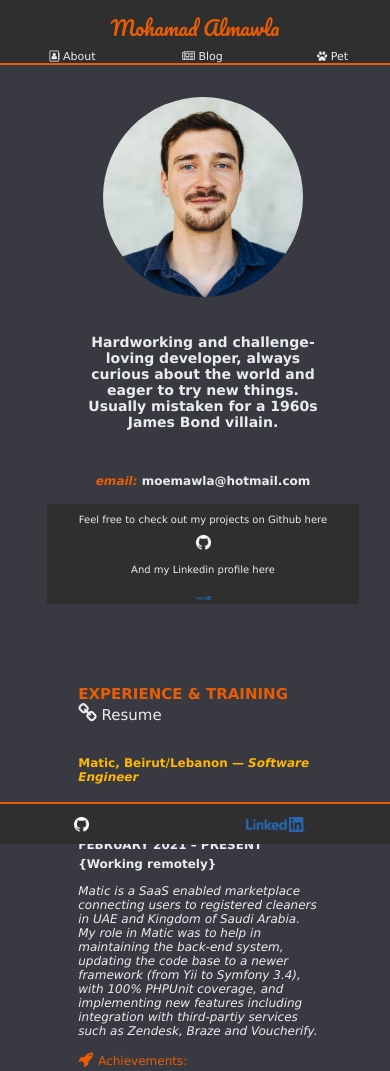
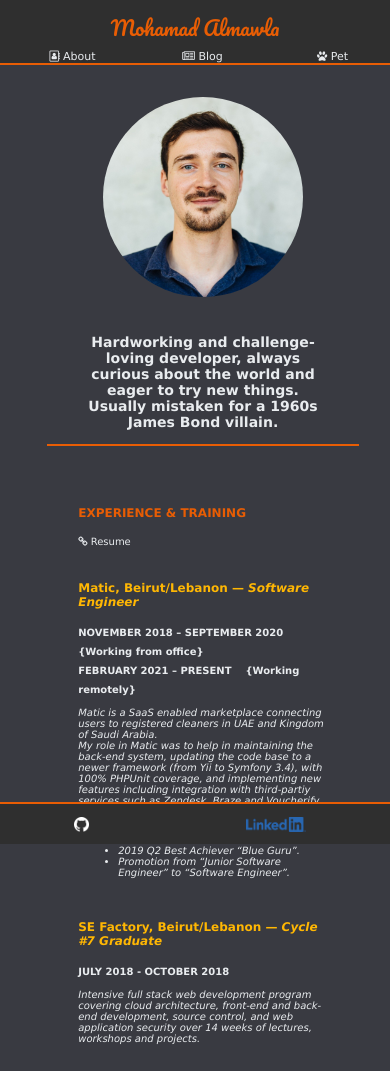
Before and after one commit to moemawla/moemawla.github.io, a plain HTML site: page about.html in a window 390 px wide. Shown: the top 1071 px of the page. Drawn offline with Linux system fonts and the light colour scheme.

Commit message:
add final design touches

```diff
--- a/about.html
+++ b/about.html
@@ -8,7 +8,7 @@
         <link rel="stylesheet" href="https://fonts.googleapis.com/css2?family=Pacifico&display=swap">
         <link rel="stylesheet" href="https://cdnjs.cloudflare.com/ajax/libs/font-awesome/4.7.0/css/font-awesome.min.css">
         <link rel="stylesheet" href="styles.css">
-        <title>Portfolio</title>
+        <title>Mohamad Almawla</title>
     </head>
     <body>
         <nav id="navBar">
@@ -37,41 +37,25 @@
             </div>
         </nav>
         <div id="container">
-            <section id="firstAboutMe">
+            <header id="firstAboutMe">
                 <div>
                     <h3>
                         Hardworking and challenge-loving developer, always curious about the world and eager to try new things.
                         Usually mistaken for a 1960s James Bond villain.
                     </h3>
-                    <br>
-                    <h4><i class="orange">email: </i>moemawla@hotmail.com</h4>
                 </div>
                 <div>
                     <img id="profilePicture" src="./images/myPhoto.jpg"/>
                 </div>
-            </section>
+            </header>
             <section id="secondAboutMe">
-                <div>
-                    <span>Feel free to check out my projects on Github here</span>
-                    <a href="https://github.com/moemawla" target="_blank">
-                        <img id="githubIcon" src="./images/GitHub-Mark-Light-32px.png"/>
+                <div id="experienceTitle">
+                    <h2 class="orange">EXPERIENCE & TRAINING</h2>
+                    <a href="./resources/resume.pdf" target="_blank">
+                        <i class="fa fa-link"></i> Resume
                     </a>
                 </div>
-                <div>
-                    <span>And my Linkedin profile here</span>
-                    <a href="https://www.linkedin.com/in/mohamad-almawla-61603a14a/" target="_blank">
-                        <img id="githubIcon" width="90px" src="./images/LI-Logo.png"/>
-                    </a>
-                </div>
-            </section>
-            <section id="thirdAboutMe">
-                <div id="experienceTitle">
-                    <span class="orange"><strong>EXPERIENCE & TRAINING</strong></span>
-                    <a href="./resources/resume.pdf" target="_blank">
-                        <i class="fa fa-link" style="font-size:20px"></i> Resume
-                    </a>
-                </div>
-                <div>
+                <article>
                     <h3 class="yellow">Matic, Beirut/Lebanon — <em>Software Engineer</em></h3>
                     <span class="timePeriod">NOVEMBER 2018 – SEPTEMBER 2020 &nbsp;&nbsp; {Working from office}</span>
                     <br>
@@ -90,16 +74,16 @@
                             <li><em>Promotion from “Junior Software Engineer” to “Software Engineer”.</em></li>
                         </ul>
                     </div>
-                </div>
-                <div>
+                </article>
+                <article>
                     <h3 class="yellow">SE Factory, Beirut/Lebanon — <em>Cycle #7 Graduate</em></h3>
                     <span class="timePeriod">JULY 2018 - OCTOBER 2018</span>
                     <p>
                         <em>Intensive full stack web development program covering cloud architecture, front-end and back-end development,
                             source control, and web application security over 14 weeks of lectures, workshops and projects.</em>
                     </p>
-                </div>
-                <div>
+                </article>
+                <article>
                     <h3 class="yellow">Brands For Less and others, Beirut/Lebanon — <em>IT Support and other roles</em></h3>
                     <span class="timePeriod">OCTOBER 2012 - JUNE 2018</span>
                     <p>
@@ -107,7 +91,7 @@
                         <br>
                         <em>Handled different tasks such as maintaining hardware devices and software programs,  networking, data-entry, customer technical support, staff technical support , etc.</em>
                     </p>
-                </div>
+                </article>
             </section>
         </div>
         <footer id="footer">
--- a/styles.css
+++ b/styles.css
@@ -141,10 +141,12 @@ body {
     display: flex;
     flex-direction: row;
     align-items: center;
+    border-bottom: 2px solid #e85d04;
 }
 
 #firstAboutMe > div {
     flex: 1;
+    text-align: justify;
 }
 
 #profilePicture {
@@ -155,31 +157,11 @@ body {
 }
 
 #secondAboutMe {
-    background-color: #2F2F2F;
+    margin-top: 30px;
 }
 
-#secondAboutMe > div {
-    display: flex;
-    flex-direction: row;
-    align-items: center;
-}
-
-#secondAboutMe span {
-    padding: 20px;
-    margin-right: 30px;
-}
-
-#thirdAboutMe {
-    margin-top: 60px;
-}
-
-#thirdAboutMe > div {
+#secondAboutMe > div, #secondAboutMe > article {
     margin-top: 40px;
-}
-
-#experienceTitle span {
-    font-size: 25px;
-    margin-right: 20px;
 }
 
 #experienceTitle a {
@@ -386,36 +368,28 @@ body {
         margin: 20px;
     }
 
-    #secondAboutMe > div {
-        flex-direction: column;
-        justify-content: center;
-    }
-
-    #secondAboutMe span {
-        padding: 20px;
-        margin-right: 10px;
-        font-size: 12px;
-        text-align: center;
-    }
-
-    #thirdAboutMe {
+    #secondAboutMe {
         display: flex;
         flex-direction: column;
         justify-content: center;
         align-items: center;
     }
 
-    #thirdAboutMe > div {
+    #secondAboutMe > div, #secondAboutMe > article {
         width: 80%;
         margin-top: 20px;
     }
 
-    #thirdAboutMe h3, #thirdAboutMe h5, #thirdAboutMe span, #thirdAboutMe p, #thirdAboutMe ul {
+    #secondAboutMe h2, #secondAboutMe h3 {
         font-size: 15px;
     }
 
-    #experienceTitle span, #experienceTitle a {
-        font-size: 20px;
+    #experienceTitle a {
+        font-size: 15px;
+    }
+
+    #secondAboutMe span, #secondAboutMe p, #secondAboutMe ul {
+        font-size: 12px;
     }
 
     #blogsHeader {
@@ -548,18 +522,16 @@ body {
         font-size: 12px;
     }
 
-    #secondAboutMe span {
-        padding: 10px;
-        margin-right: 0px;
+    #secondAboutMe h2, #secondAboutMe h3 {
+        font-size: 12px;
+    }
+
+    #experienceTitle a {
         font-size: 10px;
     }
 
-    #thirdAboutMe h3, #thirdAboutMe h5, #thirdAboutMe span, #thirdAboutMe p, #thirdAboutMe ul {
-        font-size: 12px;
-    }
-
-    #experienceTitle span, #experienceTitle a {
-        font-size: 15px;
+    #secondAboutMe span, #secondAboutMe p, #secondAboutMe ul {
+        font-size: 10px;
     }
 
     #blogsHeader {
```
Also changed, not shown: blog.html (+2 -2 lines), index.html (+1 -1 lines), pet.html (+1 -1 lines), post1.html (+1 -1 lines), post2.html (+1 -1 lines), post3.html (+1 -1 lines), post4.html (+1 -1 lines), post5.html (+1 -1 lines), post6.html (+1 -1 lines).
